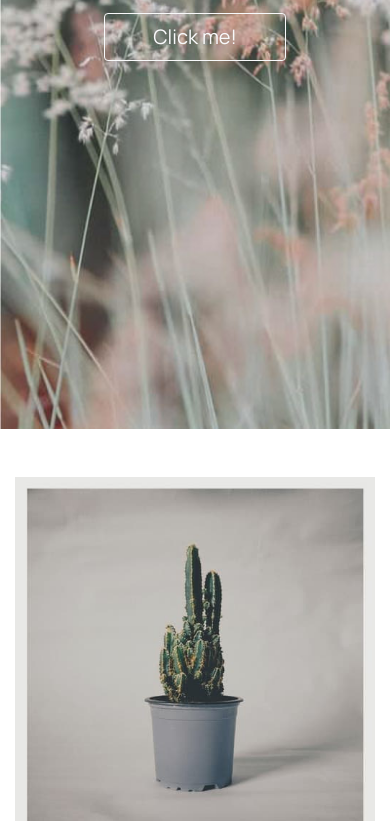
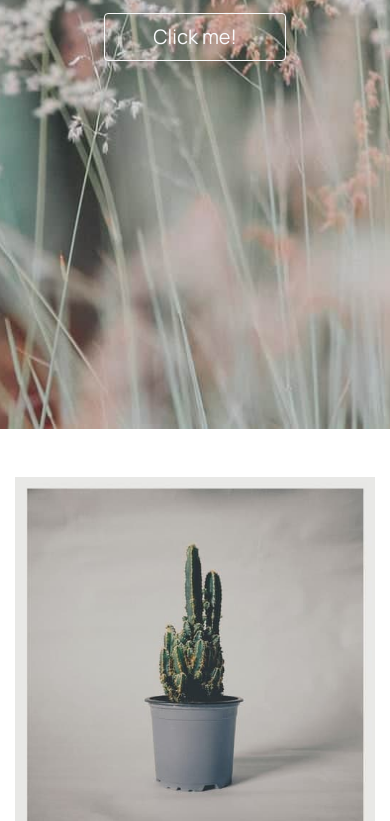
Before and after one commit to vishalamler/testpage.io, a plain HTML site: page index.html in a window 390 px wide. Shown: the part 415-1236 px from the top of the page. Drawn offline with nearby package versions, Linux system fonts and the light colour scheme.

Commit message:
Update style.css

```diff
--- a/style.css
+++ b/style.css
@@ -49,16 +49,6 @@
 	-moz-background-size: cover;
 	-o-background-size: cover;
 	}
-@media screen and (max-width: 400px) {
-	#home {
-		background: url(img/bg1-m.jpg) no-repeat center center fixed;
-	 	display: table;
-	 	height: 100vh;
-	 	position: relative;
-	 	width: 100vw;
-		background-size: cover;
-	}
-}
 
 .landing-text {
 	display: table-cell;
```
